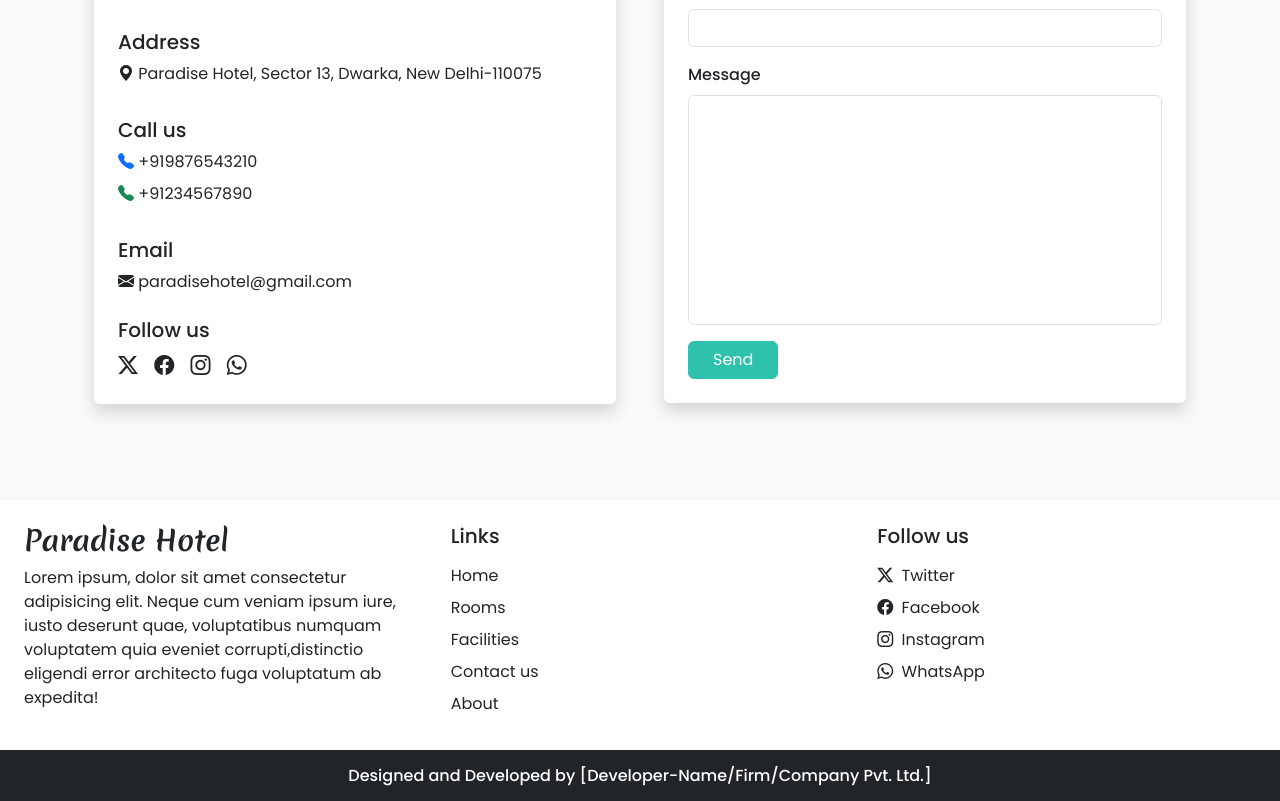
After one commit to vishalvky007/Hotel-booking-website, a PHP site: page /contact.php in a window 1280 px wide. The commit adds this page. Shown: the part 621-1422 px from the top of the page. Run offline with PHP 8.4, Linux system fonts and the light colour scheme.

Commit message:
contact page added

```diff
--- /dev/null
+++ b/contact.php
@@ -0,0 +1,95 @@
+<!DOCTYPE html>
+<html lang="en">
+
+<head>
+  <meta charset="UTF-8">
+  <meta name="viewport" content="width=device-width, initial-scale=1.0">
+  <title>Paradise - CONTACT US</title>
+  <?php require('include/links.php'); ?>
+</head>
+
+<body class="bg-light">
+
+  <?php require('include/header.php'); ?>
+
+  <div class="my-5 px-4">
+    <h2 class="fw-bold text-center">CONTACT US</h2>
+    <div class="h-line bg-dark"></div>
+    <p class="text-center mt-3">Lorem ipsum dolor sit amet consectetur adipisicing elit.
+      Exercitationem laudantium <br> consequuntur culpa nobis id dolor,
+      eius iure impedit consequatur aut.</p>
+  </div>
+
+  <div class="container">
+    <div class="row">
+      <div class="col-lg-6 col-md-6 mb-5 px-4">
+        <div class="bg-white rounded shadow p-4">
+          <iframe class="w-100 rounded mb-4" height="320px" src="https://www.google.com/maps/embed?pb=!1m18!1m12!1m3!1d60343.11301091681!2d77.20851048767955!3d28.660237124725395!2m3!1f0!2f0!3f0!3m2!1i1024!2i768!4f13.1!3m3!1m2!1s0x390cfd5b347eb62d%3A0x37205b715389640!2sDelhi!5e0!3m2!1sen!2sin!4v1706626473002!5m2!1sen!2sin" loading="lazy" referrerpolicy="no-referrer-when-downgrade"></iframe>
+          <h5>Address</h5>
+          <a href="https://maps.app.goo.gl/N1tMtdahyVr2U4n6A" target="_blank" class="d-inline-block text-decoration-none text-dark mb-2">
+            <i class="bi bi-geo-alt-fill"></i> Paradise Hotel, Sector 13, Dwarka, New Delhi-110075
+          </a>
+          <h5 class="mt-4">Call us</h5>
+          <a href="tel: +919876543210" class="d-inline-block mb-2 text-decoration-none text-dark">
+            <i class="bi bi-telephone-fill text-primary"></i> +919876543210
+          </a>
+          <br>
+          <a href="tel: +919876543210" class="d-inline-block mb-2 text-decoration-none text-dark">
+            <i class="bi bi-telephone-fill text-success"></i> +91234567890
+          </a>
+          <h5 class="mt-4">Email</h5>
+          <a href="mailto: .paradisehotel@gmail.com" class="d-inline-block text-decoration-none text-dark">
+            <i class="bi bi-envelope-fill"></i> paradisehotel@gmail.com
+          </a>
+
+          <h5 class="mt-4">Follow us</h5>
+          <a href="#" class="d-inline-block text-dark fs-5 me-2">
+            <i class="bi bi-twitter-x me-1"></i>
+          </a>
+          <a href="#" class="d-inline-block text-dark fs-5 me-2">
+            <i class="bi bi-facebook me-1"></i>
+          </a>
+          <a href="#" class="d-inline-block text-dark fs-5 me-2">
+            <i class="bi bi-instagram me-1"></i>
+          </a>
+          <a href="#" class="d-inline-block text-dark fs-5">
+            <i class="bi bi-whatsapp me-1"></i>
+          </a>
+        </div>
+      </div>
+      <div class="col-lg-6 col-md-6 px-4">
+        <div class="bg-white rounded shadow p-4">
+          <form>
+            <h5>Send a message</h5>
+            <div class="mt-3">
+              <label class="form-label" style="font-weight: 500;">Name</label>
+              <input type="text" class="form-control shadow-none">
+            </div>
+            <div class="mt-3">
+              <label class="form-label" style="font-weight: 500;">Email</label>
+              <input type="email" class="form-control shadow-none">
+            </div>
+            <div class="mt-3">
+              <label class="form-label" style="font-weight: 500;">Mobile</label>
+              <input type="number" class="form-control shadow-none">
+            </div>
+            <div class="mt-3">
+              <label class="form-label" style="font-weight: 500;">Subject</label>
+              <input type="text" class="form-control shadow-none">
+            </div>
+            <div class="mt-3">
+              <label class="form-label" style="font-weight: 500;">Message</label>
+              <textarea class="form-control shadow-none" rows="9" style="resize: none;"></textarea>
+            </div>
+            <button type="submit" class="btn text-white custom-bg mt-3 px-4">Send</button>
+          </form>
+        </div>
+      </div>
+
+    </div>
+  </div>
+
+  <?php require('include/footer.php'); ?>
+</body>
+
+</html>
--- a/include/header.php
+++ b/include/header.php
@@ -17,7 +17,7 @@
             <a class="nav-link me-2" href="facilities.php">Facilities</a>
           </li>
           <li class="nav-item">
-            <a class="nav-link me-2" href="#">Contact us</a>
+            <a class="nav-link me-2" href="contact.php">Contact us</a>
           </li>
           <li class="nav-item">
             <a class="nav-link" href="about.php">About</a>
@@ -60,7 +60,7 @@
               <input type="password" class="form-control shadow-none">
             </div>
             <div class="d-flex align-items-center justify-content-between mb-2">
-              <button type="submit" class="btn btn-primary">Login</button>
+              <button type="submit" class="btn btn-primary">LOGIN</button>
               <a href="javascript: void(0)" class="text-secondary text-decoration-none">Forget Passoword?</a>
             </div>
           </div>
@@ -129,7 +129,7 @@
               </div>
             </div>
             <div class="text-center my-1">
-              <button type="submit" class="btn btn-success">Register</button>
+              <button type="submit" class="btn btn-success">REGISTER</button>
             </div>
 
           </div>
```
Also changed, not shown: index.php (+27 -0 lines).
